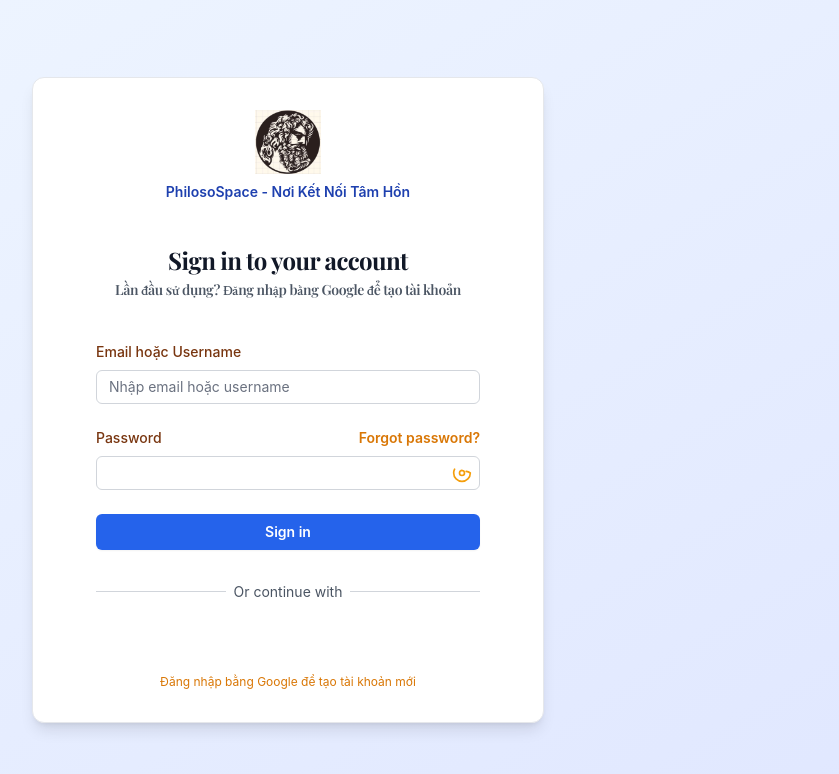
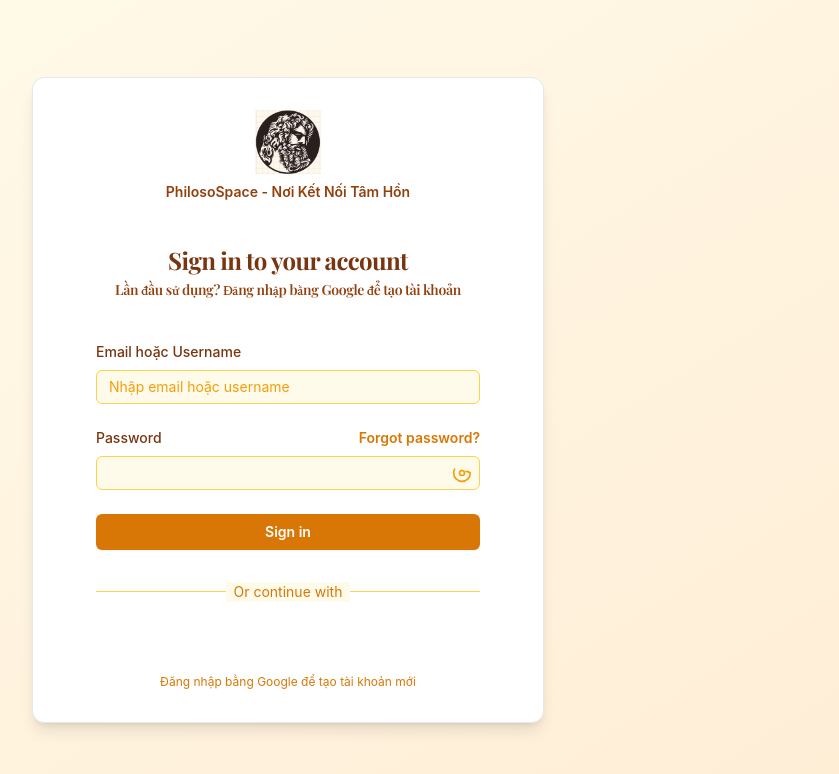
Before and after one commit to troidatoi/MLN111, a React (Vite) app in the folder FE/: page /login in a window 1280 px wide. Shown: the top 774 px of the page, without its empty margins (352-1191 px from the left). Built offline with nearby package versions, Linux system fonts and the light colour scheme; no server answers; a web font is replaced by a local one.

Commit message:
Cáº­p nháº­t mÃ u sáº¯c trang Login giá»‘ng trang chá»§: sá»­ dá»¥ng amber theme

```diff
--- a/FE/src/pages/Login.tsx
+++ b/FE/src/pages/Login.tsx
@@ -218,7 +218,7 @@ function LoginPage() {
         </div>
       )}
       {forgotStep === "login" && (
-        <div className="min-h-screen w-full flex items-center justify-center bg-gradient-to-br from-blue-50 to-indigo-100">
+        <div className="min-h-screen w-full flex items-center justify-center bg-gradient-to-br from-amber-50 to-orange-100">
           {/* Khung login */}
           <div className="w-full max-w-lg mx-auto rounded-xl shadow-lg bg-white p-8 flex flex-col justify-center border border-gray-200">
             <div className="sm:mx-auto sm:w-full sm:max-w-sm">
@@ -227,15 +227,15 @@ function LoginPage() {
                 src={logo}
                 className="mx-auto h-16 w-auto"
               />
-              <p className="mt-2 text-center text-sm text-gray-600">
-                <a href="#" className="font-semibold text-blue-800">
+              <p className="mt-2 text-center text-sm text-amber-700">
+                <a href="#" className="font-semibold text-amber-800">
                   PhilosoSpace - Nơi Kết Nối Tâm Hồn
                 </a>
               </p>
-              <h2 className="mt-10 text-center text-2xl/9 font-bold tracking-tight text-gray-900">
+              <h2 className="mt-10 text-center text-2xl/9 font-bold tracking-tight text-amber-900">
                 Sign in to your account
               </h2>
-              <h2 className="text-center text-l tracking-tight text-gray-600">
+              <h2 className="text-center text-l tracking-tight text-amber-800">
                 Lần đầu sử dụng? Đăng nhập bằng Google để tạo tài khoản
               </h2>
             </div>
@@ -256,7 +256,7 @@ function LoginPage() {
                       type="text"
                       autoComplete="username"
                       required
-                      className="block w-full rounded-md bg-white px-3 py-1.5 text-base text-gray-900 border border-gray-300 placeholder:text-gray-500 focus:border-blue-500 focus:ring-2 focus:ring-blue-500 sm:text-sm"
+                      className="block w-full rounded-md bg-amber-50 px-3 py-1.5 text-base text-amber-900 border border-amber-300 placeholder:text-amber-500 focus:border-amber-600 focus:ring-2 focus:ring-amber-600 sm:text-sm"
                       value={email}
                       onChange={(e) => setEmail(e.target.value)}
                       disabled={loading || isLoggingIn}
@@ -294,7 +294,7 @@ function LoginPage() {
                         type={showPassword ? "text" : "password"}
                         required
                         autoComplete="current-password"
-                        className="block w-full rounded-md bg-white px-3 py-1.5 text-base text-gray-900 border border-gray-300 placeholder:text-gray-500 focus:border-blue-500 focus:ring-2 focus:ring-blue-500 sm:text-sm"
+                        className="block w-full rounded-md bg-amber-50 px-3 py-1.5 text-base text-amber-900 border border-amber-300 placeholder:text-amber-500 focus:border-amber-600 focus:ring-2 focus:ring-amber-600 sm:text-sm"
                         value={password}
                         onChange={(e) => setPassword(e.target.value)}
                         disabled={loading || isLoggingIn}
@@ -352,7 +352,7 @@ function LoginPage() {
                 <div>
                   <button
                     type="submit"
-                    className="flex w-full justify-center rounded-md bg-blue-600 px-3 py-2 text-sm font-semibold text-white shadow-sm hover:bg-blue-500 focus-visible:outline-2 focus-visible:outline-offset-2 focus-visible:outline-blue-600"
+                    className="flex w-full justify-center rounded-md bg-amber-600 px-3 py-2 text-sm font-semibold text-white shadow-sm hover:bg-amber-500 focus-visible:outline-2 focus-visible:outline-offset-2 focus-visible:outline-amber-600"
                     disabled={loading || isLoggingIn}
                   >
                     {loading || isLoggingIn ? "Signing in..." : "Sign in"}
@@ -362,10 +362,10 @@ function LoginPage() {
               <div className="mt-8">
                 <div className="relative">
                   <div className="absolute inset-0 flex items-center">
-                    <div className="w-full border-t border-gray-300" />
+                    <div className="w-full border-t border-amber-300" />
                   </div>
                   <div className="relative flex justify-center text-sm">
-                    <span className="bg-white px-2 text-gray-600">
+                    <span className="bg-amber-50 px-2 text-amber-600">
                       Or continue with
                     </span>
                   </div>
```
